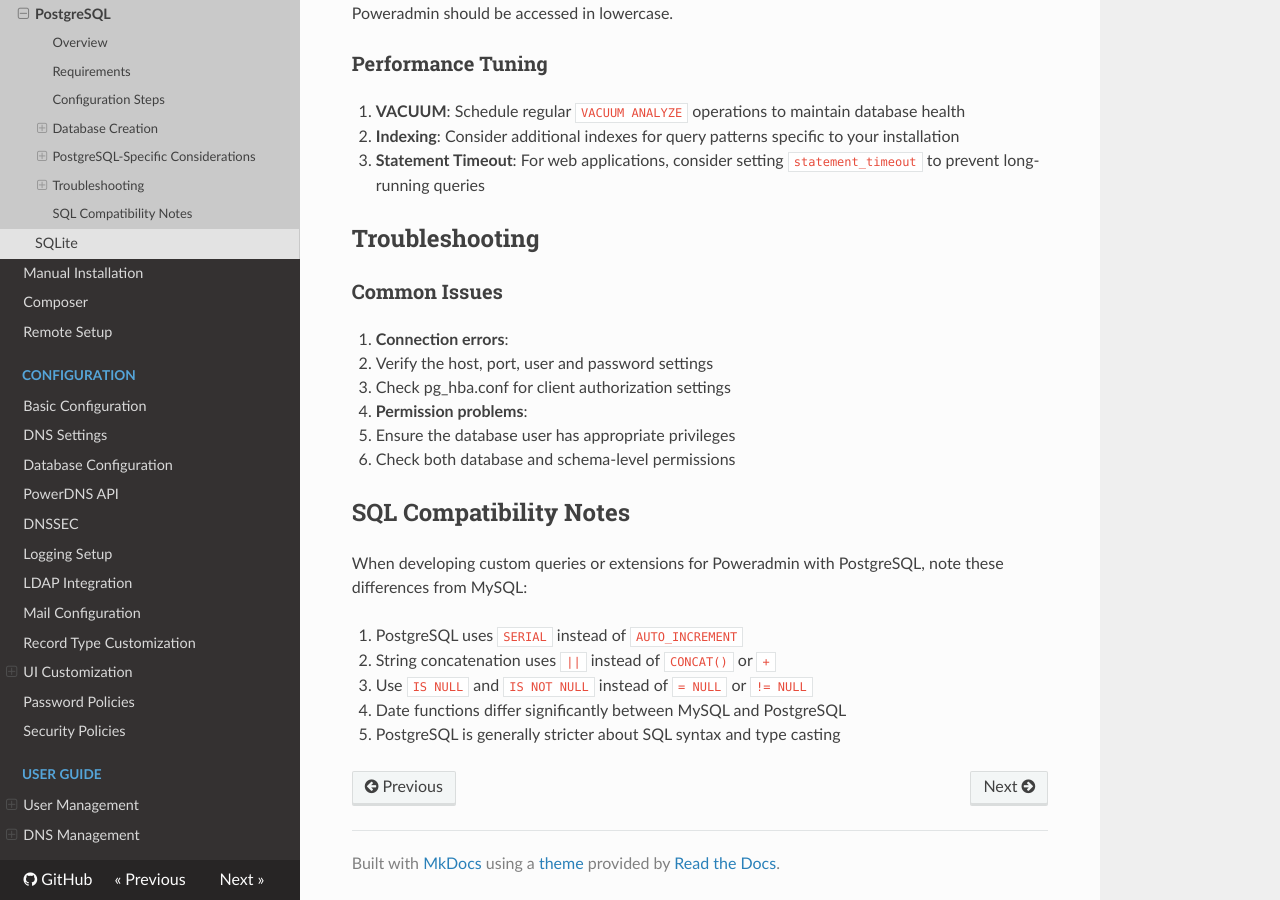
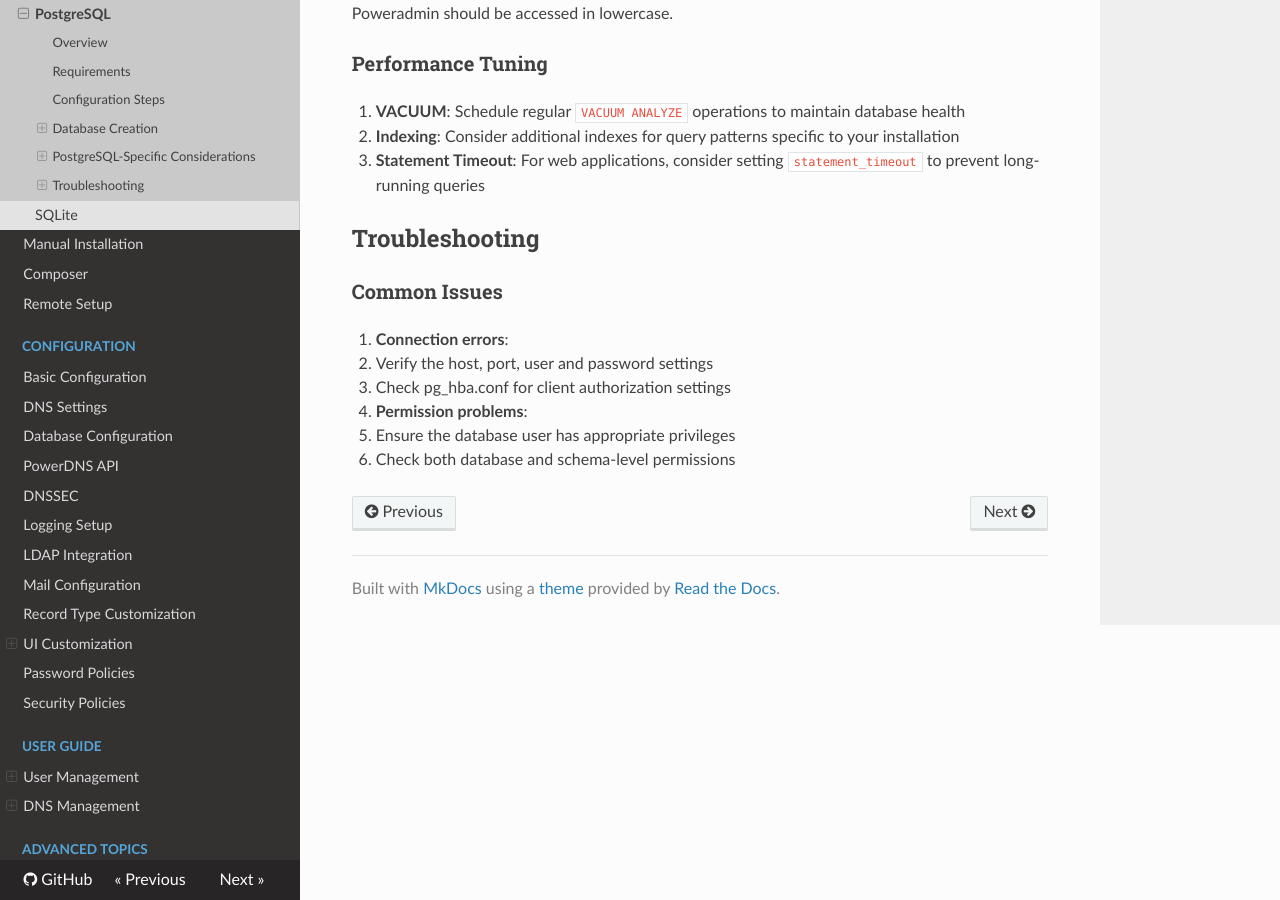
Before and after one commit to poweradmin/poweradmin-docs, an MkDocs documentation site: the page built from docs/database/postgresql-configuration.md, in a window 1280 px wide and 900 px high, scrolled down 1735 px. Built offline with MkDocs 1.6.1, drawn with Linux system fonts in a browser that asks for light colours; nearby versions of some CDN libraries.

Commit message:
chore: fix formatting, remove non relevant stuff

```diff
--- a/docs/database/postgresql-configuration.md
+++ b/docs/database/postgresql-configuration.md
@@ -96,13 +96,3 @@ PostgreSQL is case-sensitive for identifiers unless quoted. All table and column
 2. **Permission problems**:
    - Ensure the database user has appropriate privileges
    - Check both database and schema-level permissions
-
-## SQL Compatibility Notes
-
-When developing custom queries or extensions for Poweradmin with PostgreSQL, note these differences from MySQL:
-
-1. PostgreSQL uses `SERIAL` instead of `AUTO_INCREMENT`
-2. String concatenation uses `||` instead of `CONCAT()` or `+`
-3. Use `IS NULL` and `IS NOT NULL` instead of `= NULL` or `!= NULL`
-4. Date functions differ significantly between MySQL and PostgreSQL
-5. PostgreSQL is generally stricter about SQL syntax and type casting
```
Also changed, not shown: docs/getting-started/docker-demo.md (+8 -8 lines).
